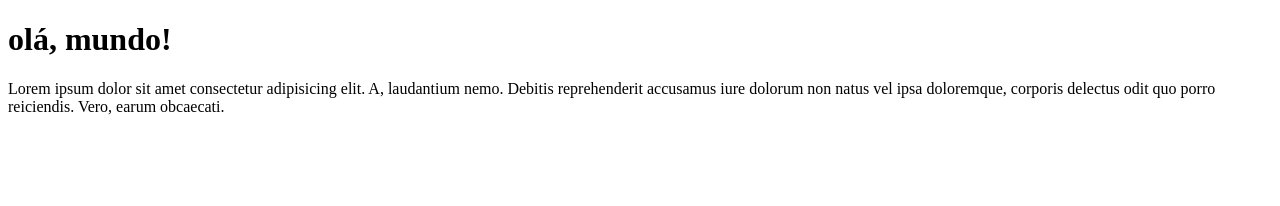
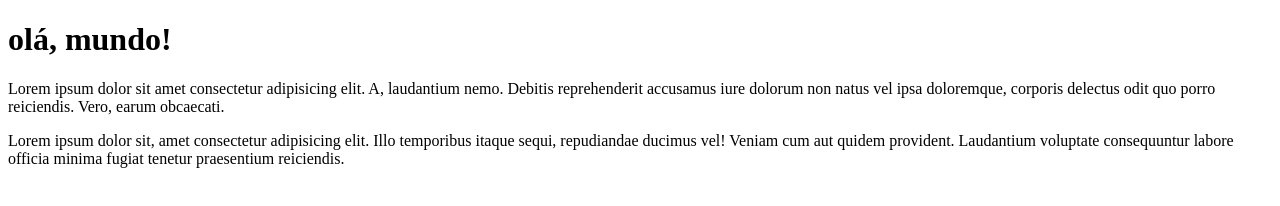
Before and after one commit to Edinaldolopes/projetos, a plain HTML site: page site-exemplo/index.html in a window 1280 px wide. Drawn offline with Linux system fonts and the light colour scheme.

Commit message:
adicionei um paragrafo

```diff
--- a/site-exemplo/index.html
+++ b/site-exemplo/index.html
@@ -8,5 +8,6 @@
 <body>
     <h1>olá, mundo!</h1>
     <p>Lorem ipsum dolor sit amet consectetur adipisicing elit. A, laudantium nemo. Debitis reprehenderit accusamus iure dolorum non natus vel ipsa doloremque, corporis delectus odit quo porro reiciendis. Vero, earum obcaecati.</p>
+    <p>Lorem ipsum dolor sit, amet consectetur adipisicing elit. Illo temporibus itaque sequi, repudiandae ducimus vel! Veniam cum aut quidem provident. Laudantium voluptate consequuntur labore officia minima fugiat tenetur praesentium reiciendis.</p>
 </body>
 </html>
```
